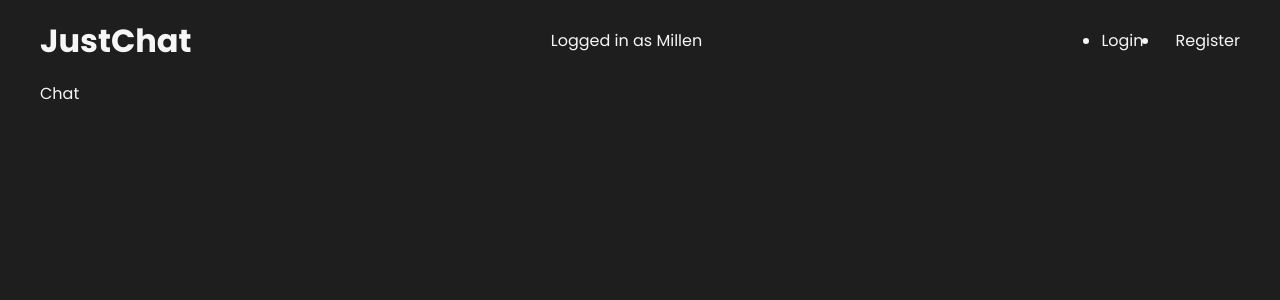
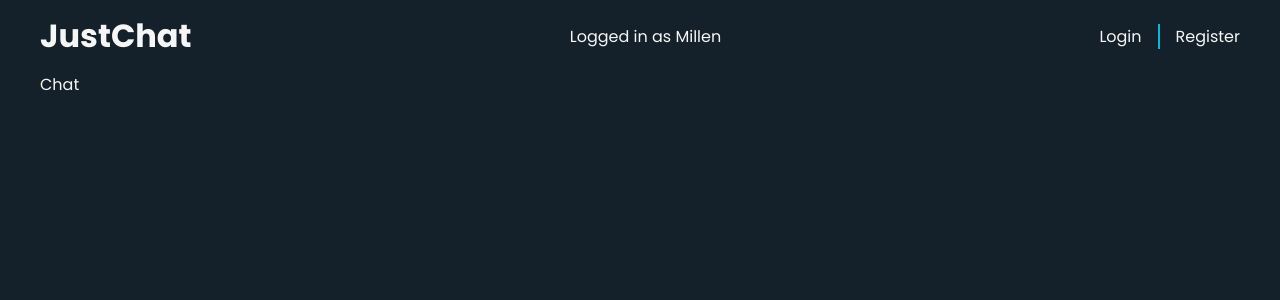
Before and after one commit to Millenmark/fullstack-simple-chat-app, a React (Vite) app in the folder client/: page / in a window 1280 px wide. Shown: the top 300 px of the page. Built offline with nearby package versions, Linux system fonts and the light colour scheme.

Commit message:
added some color variables

```diff
--- a/client/src/App.css
+++ b/client/src/App.css
@@ -16,6 +16,15 @@ h1, h2, h3, h4, h5, h6, p {
   padding: 0;
 }
 
+ul {
+  padding: 0;
+  margin: 0;
+}
+
+li {
+  list-style: none;
+}
+
 a {
   color: inherit;
   text-decoration: none;
--- a/client/src/index.css
+++ b/client/src/index.css
@@ -3,7 +3,11 @@
 :root {
   --main-font: 'Poppins', sans-serif;
 
-  --bg-color-primary: #1e1e1e;
+  --bg-color-primary: #14212a;
 
   --white-color: #f6f6f6;
+  --primary-color: #07B7DC;
+  --secondary-color: #34495e;
+  --success-color: #59ebcb;
+  --danger-color: #ff8975;
 }
```
